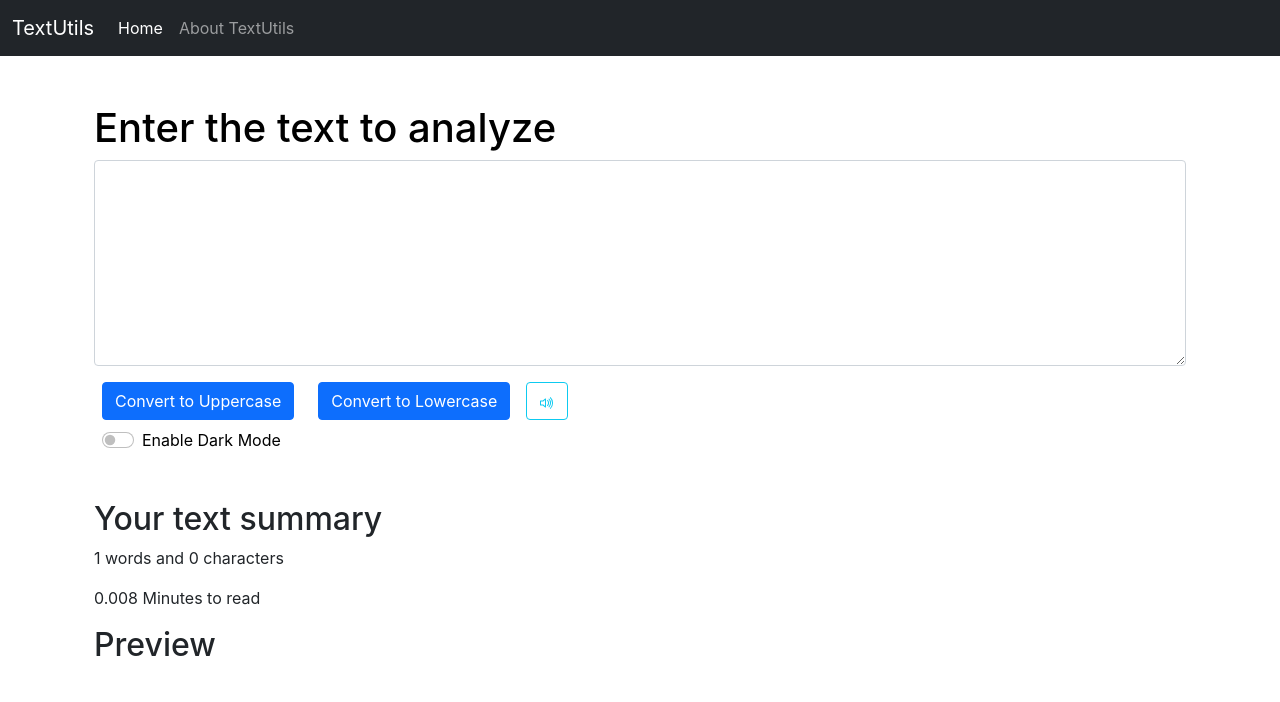
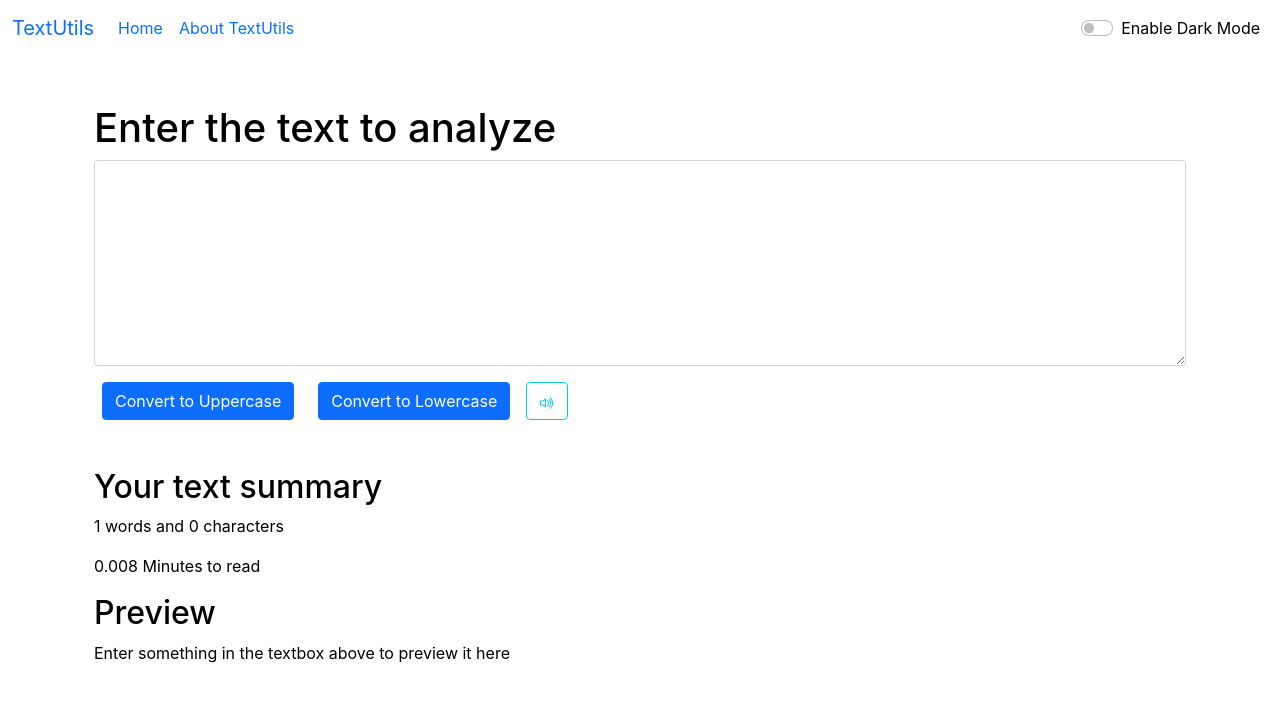
Before and after one commit to ayush23719/my-app, a React (Create React App) app: page / in a window 1280 px wide. Shown: the top 702 px of the page. Built offline with nearby package versions, Linux system fonts and the light colour scheme.

Commit message:
Enhanced Dark Mode

```diff
--- a/src/App.js
+++ b/src/App.js
@@ -3,12 +3,41 @@ import './App.css';
 import Navbar from './components/Navbar';
 import TextForm from './components/TextForm';
 import About from './components/About';
+import React, { useState } from 'react';
+
 function App() {
+  const[mode,setMode] = useState('Light');
+  const [myStyle,setMyStyle] = useState({
+    color : 'black',
+    backgroundColor : 'white'
+  })
+
+  const [btnText,setBtnText] = useState("Enable Dark Mode");
+  const toggleStyle = ()=>{
+    if(myStyle.color == 'white'){
+      setMyStyle({
+        color: 'black',
+        backgroundColor: 'white'
+      })
+      setBtnText("Enable Dark Mode");
+      setMode('light');
+    }
+    else{
+      setMyStyle({
+        color: 'white',
+        backgroundColor: 'black'
+      })
+      setBtnText("Disable Dark Mode")
+      setMode('dark');
+    }
+  }
   return (
     <>
-  <Navbar title = "TextUtils" aboutText="About TextUtils" />
+    <div style = {myStyle}>
+  <Navbar title = "TextUtils" aboutText="About TextUtils" btnText = {btnText} toggleStyle = {toggleStyle} mode={mode} />
   <div className="container">
-  <TextForm heading = "Enter the text to analyze" />
+  <TextForm heading = "Enter the text to analyze" myStyle={myStyle} />
+  </div>
   </div>
   </>
   );
--- a/src/components/Navbar.js
+++ b/src/components/Navbar.js
@@ -3,7 +3,7 @@ import PropTypes from 'prop-types';
 
 export default function Navbar(props) {
   return (
-    <nav className="navbar navbar-expand-lg navbar-dark bg-dark">
+    <nav className={`navbar navbar-expand-lg navbar-${props.mode} bg-${props.mode}`}>
     <div className="container-fluid">
       <a className="navbar-brand" href="#">{props.title}</a>
       <button className="navbar-toggler" type="button" data-bs-toggle="collapse" data-bs-target="#navbarSupportedContent" aria-controls="navbarSupportedContent" aria-expanded="false" aria-label="Toggle navigation">
@@ -19,9 +19,10 @@ export default function Navbar(props) {
           </li>
 
         </ul>
-        <form className="d-flex">
-
-        </form>
+        <div class="form-check form-switch mx-2 my-2">
+  <input class="form-check-input" type="checkbox" role="switch" id="darkMode" onClick={props.toggleStyle} />
+  <label class="form-check-label" for="darkMode">{props.btnText}</label>
+</div>
       </div>
     </div>
   </nav>
--- a/src/components/TextForm.js
+++ b/src/components/TextForm.js
@@ -1,27 +1,6 @@
 import React,{useState} from 'react'
 
 export default function TextForm(props) {
-  const [myStyle,setMyStyle] = useState({
-    color : 'black',
-    backgroundColor : 'white'
-  })
-  const [btnText,setBtnText] = useState("Enable Dark Mode");
-  const toggleStyle = ()=>{
-    if(myStyle.color == 'white'){
-      setMyStyle({
-        color: 'black',
-        backgroundColor: 'white'
-      })
-      setBtnText("Enable Dark Mode");
-    }
-    else{
-      setMyStyle({
-        color: 'white',
-        backgroundColor: '#212529'
-      })
-      setBtnText("Disable Dark Mode")
-    }
-  }
     const [text,setText] = useState('');
     const handleUpClick = ()=>{
         console.log('Uppercase Clicked ' + text);
@@ -47,10 +26,10 @@ export default function TextForm(props) {
 
   return (
     <>
-    <div className="container my-5" style = {myStyle}>
+    <div className="container my-5">
         <h1>{props.heading}</h1>
   <div className="mb-3">
-    <textarea className="form-control" id="myBox" rows="8" value = {text} style = {myStyle} onChange = {handleOnChange}></textarea>
+    <textarea className="form-control" id="myBox" rows="8" value = {text} style = {props.myStyle} onChange = {handleOnChange}></textarea>
   </div>
   <button className="btn btn-primary mx-2" onClick = {handleUpClick}>Convert to Uppercase</button>
   <button className="btn btn-primary mx-3" onClick = {handleLowClick}>Convert to Lowercase</button>
@@ -59,17 +38,13 @@ export default function TextForm(props) {
   <path d="M10.121 12.596A6.48 6.48 0 0 0 12.025 8a6.48 6.48 0 0 0-1.904-4.596l-.707.707A5.483 5.483 0 0 1 11.025 8a5.483 5.483 0 0 1-1.61 3.89l.706.706z"/>
   <path d="M10.025 8a4.486 4.486 0 0 1-1.318 3.182L8 10.475A3.489 3.489 0 0 0 9.025 8c0-.966-.392-1.841-1.025-2.475l.707-.707A4.486 4.486 0 0 1 10.025 8zM7 4a.5.5 0 0 0-.812-.39L3.825 5.5H1.5A.5.5 0 0 0 1 6v4a.5.5 0 0 0 .5.5h2.325l2.363 1.89A.5.5 0 0 0 7 12V4zM4.312 6.39 6 5.04v5.92L4.312 9.61A.5.5 0 0 0 4 9.5H2v-3h2a.5.5 0 0 0 .312-.11z"/>
 </svg></button>
-<div class="form-check form-switch mx-2 my-2">
-  <input class="form-check-input" type="checkbox" role="switch" id="darkMode" onClick={toggleStyle} />
-  <label class="form-check-label" for="darkMode">{btnText}</label>
-</div>
   </div>
   <div className="container">
     <h2>Your text summary</h2>
     <p>{wordCount} words and {text.length} characters</p>
     <p>{0.008 * wordCount} Minutes to read</p>
     <h2>Preview</h2>
-    <p>{text}</p>
+    <p>{text.length>0?text:"Enter something in the textbox above to preview it here"}</p>
   </div>
   </>
   )
```
